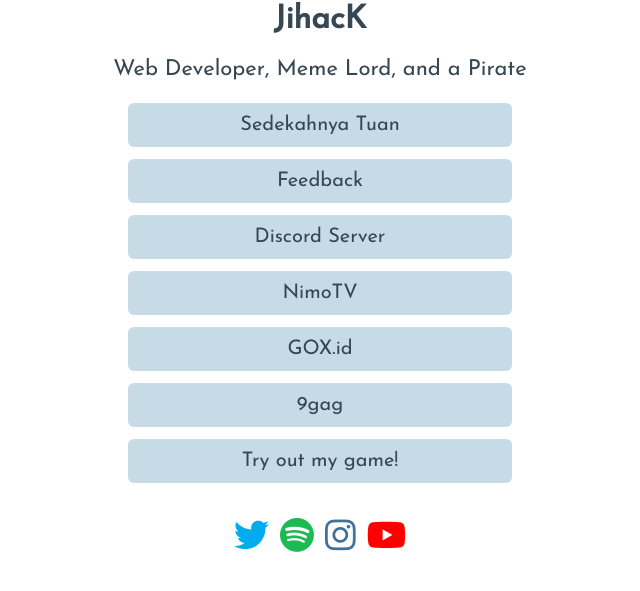
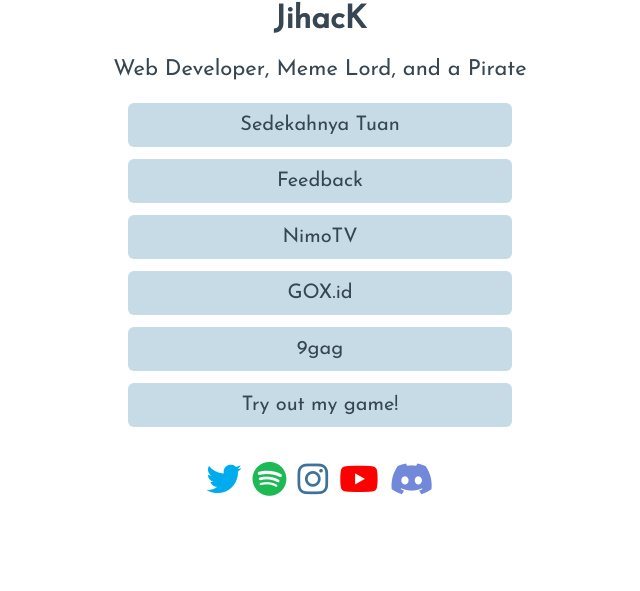
Before and after one commit to JihacK/JihacK.github.io, a plain HTML site: page index.html in a window 1280 px wide. Shown: the part 155-746 px from the top of the page, without its empty margins (320-960 px from the left). Drawn offline with Linux system fonts and the light colour scheme.

Commit message:
Update index.html

```diff
--- a/index.html
+++ b/index.html
@@ -4,7 +4,7 @@
         <meta name="viewport" content="width=device-width, initial-scale=1.0">
         <meta content="Links to my various profiles online" name="description" />
         <link rel="preconnect" href="https://fonts.gstatic.com">
-        <script src="https://use.fontawesome.com/9b5853df65.js"></script>
+        <script src="https://kit.fontawesome.com/7fb88625c9.js" crossorigin="anonymous"></script>
         <link href="https://fonts.googleapis.com/css2?family=Josefin+Sans&display=swap" rel="stylesheet">
         <title>JihacK's Portal</title>
         <style>
@@ -73,11 +73,6 @@
                 </a>
             </li>
             <li>
-                <a href="https://discord.gg/sM5RyCDFMt">
-                  Discord Server
-                </a>
-            </li>
-            <li>
               <a href="https://nimo.tv/jihack">
                 NimoTV
               </a>
@@ -99,6 +94,6 @@
             </li>
           </ul>
 
-          <p style="font-size: 35px;"><a href="https://twitter.com/_jihack"><i class="fa fa-twitter" style="color: #00acee;" aria-hidden="true"></i></a> <a href="https://open.spotify.com/user/notjihacker"><i class="fa fa-spotify" aria-hidden="true" style="color: #1DB954;"></i></a> <a href="https://instagram.com/jihack"><i class="fa fa-instagram" aria-hidden="true" style="color: #3f729b;"></i></a> <a href="https://www.youtube.com/channel/UCNyxhfD-Z0Ro7PMa50BXAGw"><i class="fa fa-youtube-play" aria-hidden="true" style="color: #FF0000;"></i></a></p>
+          <p style="font-size: 35px;"><a href="https://twitter.com/_jihack"><i class="fa fa-twitter" style="color: #00acee;" aria-hidden="true"></i></a> <a href="https://open.spotify.com/user/notjihacker"><i class="fa fa-spotify" aria-hidden="true" style="color: #1DB954;"></i></a> <a href="https://instagram.com/jihack"><i class="fa fa-instagram" aria-hidden="true" style="color: #3f729b;"></i></a> <a href="https://www.youtube.com/channel/UCNyxhfD-Z0Ro7PMa50BXAGw"><i class="fa fa-youtube-play" aria-hidden="true" style="color: #FF0000;"></i></a> <a href="https://discord.gg/sM5RyCDFMt"><i class="fa-brands fa-discord" aria-hidden="true" style="color: #7289da;"></i></a></p>
     </body>
 </html>
```
